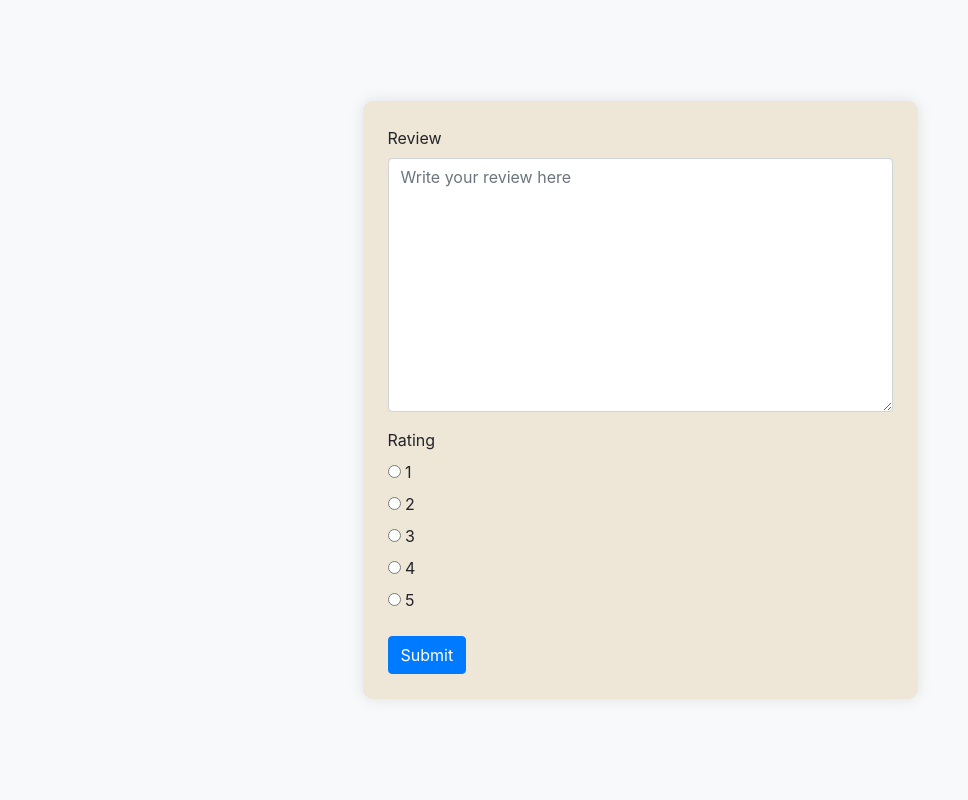
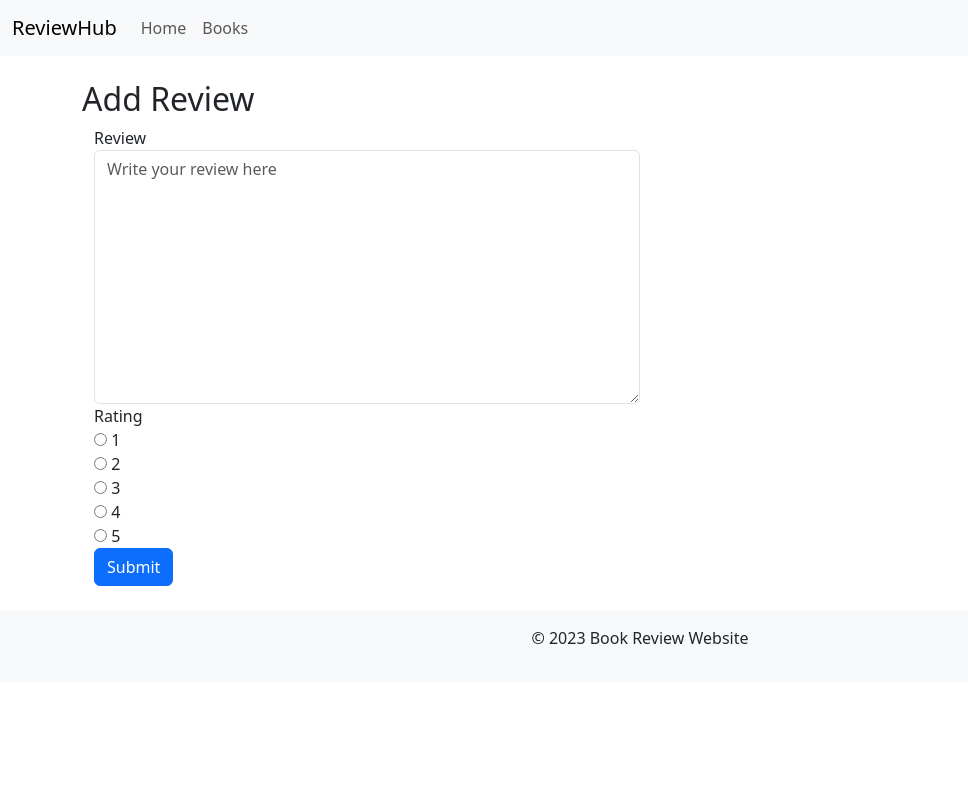
Before and after one commit to Zahra121377/book-review-app, a Django app: page /reviewhub/add_review in a window 1280 px wide. Shown: the whole page, without its empty margins (0-968 px from the left). Run offline with Django 4.2, Linux system fonts and the light colour scheme; some libraries are stand-ins or nearby versions.

Commit message:
Add base.html and extend in other files

```diff
--- a/ReviewHub/templates/ReviewHub/add_review.html
+++ b/ReviewHub/templates/ReviewHub/add_review.html
@@ -1,35 +1,7 @@
-<!DOCTYPE html>
-<html lang="en">
-    <head>
-        <meta charset="UTF-8">
-        <meta name="viewport"
-              content="width=device-width, initial-scale=1, shrink-to-fit=no">
-        <title>Your Review Form</title>
-        <meta name="description" content="Your description goes here">
-        <meta name="keywords" content="your, keywords, go, here">
-        <link rel="stylesheet"
-              href="https://stackpath.bootstrapcdn.com/bootstrap/4.4.1/css/bootstrap.min.css">
-        <style>
-        body {
-            background-color: #f8f9fa;
-        }
-
-        .i-am-centered {
-            display: flex;
-            justify-content: center;
-            align-items: center;
-            min-height: 100vh;
-        }
-
-        .form-container {
-            background-color: #eee6d6;
-            border-radius: 10px;
-            padding: 25px;
-            box-shadow: 0px 0px 15px 0px rgba(0, 0, 0, 0.1);
-        }
-        </style>
-    </head>
-    <body>
+{% extends 'ReviewHub/base.html' %}
+{% block title %}Add Review - Book Reviews{% endblock %}
+{% block content %}
+    <h2>Add Review</h2>
     <div class="container i-am-centered">
         <div class="col-md-6 form-container">
             <form method="post">
@@ -46,9 +18,4 @@
             </form>
         </div>
     </div>
-        <!-- Bootstrap JS and Popper.js (if needed) -->
-        <script src="https://code.jquery.com/jquery-3.4.1.slim.min.js"></script>
-        <script src="https://cdn.jsdelivr.net/npm/@popperjs/core@2.5.2/dist/umd/popper.min.js"></script>
-        <script src="https://stackpath.bootstrapcdn.com/bootstrap/4.4.1/js/bootstrap.min.js"></script>
-    </body>
-</html>
+{% endblock %}
--- /dev/null
+++ b/ReviewHub/templates/ReviewHub/base.html
@@ -0,0 +1,46 @@
+<!DOCTYPE html>
+<html lang="en">
+<head>
+    <meta charset="UTF-8">
+    <meta http-equiv="X-UA-Compatible" content="IE=edge">
+    <meta name="viewport" content="width=device-width, initial-scale=1.0">
+    <title>{% block title %}Book Review Website{% endblock %}</title>
+    <!-- Bootstrap CSS link -->
+    <link rel="stylesheet" href="https://cdn.jsdelivr.net/npm/bootstrap@5.3.0/dist/css/bootstrap.min.css">
+</head>
+<body>
+    <!-- Navigation Bar -->
+    <nav class="navbar navbar-expand-lg navbar-light bg-light">
+        <div class="container-fluid">
+            <a class="navbar-brand" href="#">ReviewHub</a>
+            <button class="navbar-toggler" type="button" data-bs-toggle="collapse" data-bs-target="#navbarNav" aria-controls="navbarNav" aria-expanded="false" aria-label="Toggle navigation">
+                <span class="navbar-toggler-icon"></span>
+            </button>
+            <div class="collapse navbar-collapse" id="navbarNav">
+                <ul class="navbar-nav">
+                    <li class="nav-item">
+                        <a class="nav-link" href="#">Home</a>
+                    </li>
+                    <li class="nav-item">
+                        <a class="nav-link" href="{%url 'book_list'%}">Books</a>
+                    </li>
+                    <!-- Add more navigation links as needed -->
+                </ul>
+            </div>
+        </div>
+    </nav>
+
+    <!-- Main Content -->
+    <main class="container mt-4">
+        {% block content %}{% endblock %}
+    </main>
+
+    <!-- Footer -->
+    <footer class="bg-light text-center p-3 mt-4">
+        <p>&copy; 2023 Book Review Website</p>
+    </footer>
+
+    <!-- Bootstrap JS and Popper.js scripts (required for Bootstrap features) -->
+    <script src="https://cdn.jsdelivr.net/npm/bootstrap@5.3.0/dist/js/bootstrap.bundle.min.js"></script>
+</body>
+</html>
```
Also changed, not shown: ReviewHub/templates/ReviewHub/book_list.html (+6 -8 lines). Lines whose indentation alone changed are shown as unchanged.
